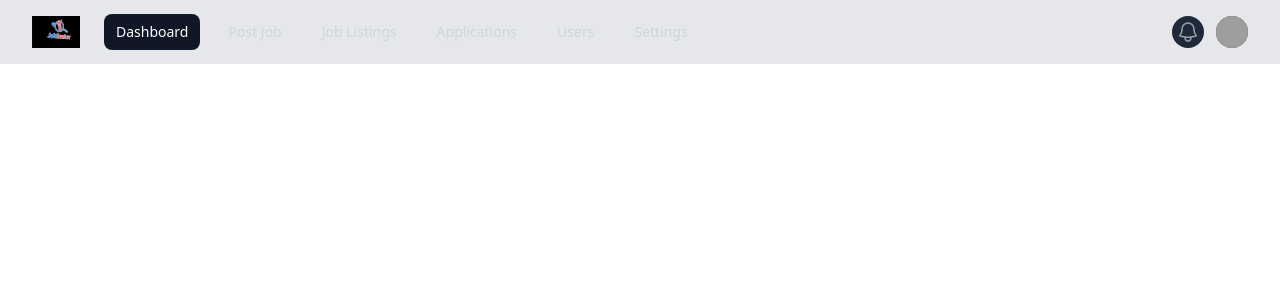
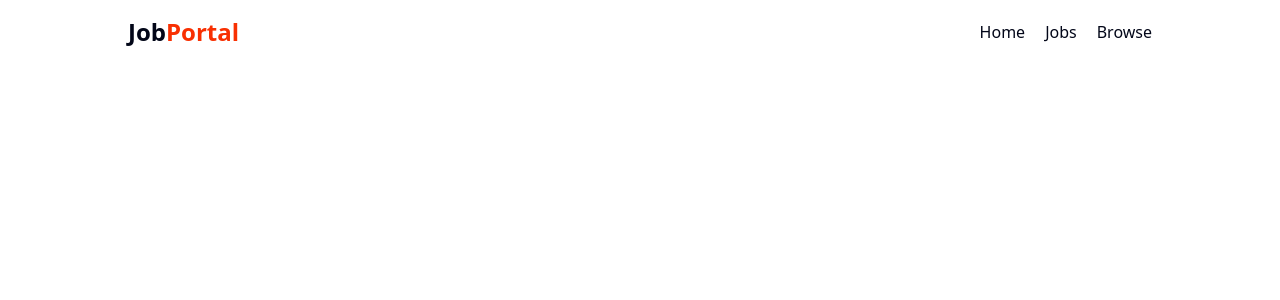
Before and after one commit to Hrishabh3829/JobPortal, a React (Vite) app in the folder frontend/: page / in a window 1280 px wide. Shown: the top 300 px of the page. Built offline with nearby package versions, Linux system fonts and the light colour scheme; grey boxes are pictures that could not be loaded.

Commit message:
working in navbar

```diff
--- a/frontend/package.json
+++ b/frontend/package.json
@@ -12,13 +12,19 @@
   "dependencies": {
     "@headlessui/react": "^2.2.4",
     "@heroicons/react": "^2.2.0",
+    "@radix-ui/react-avatar": "^1.1.10",
+    "@radix-ui/react-popover": "^1.1.14",
     "@radix-ui/react-slot": "^1.2.3",
+    "@reduxjs/toolkit": "^2.8.2",
     "@tailwindcss/vite": "^4.1.7",
+    "axios": "^1.9.0",
     "class-variance-authority": "^0.7.1",
     "clsx": "^2.1.1",
     "lucide-react": "^0.511.0",
     "react": "^19.1.0",
     "react-dom": "^19.1.0",
+    "react-redux": "^9.2.0",
+    "react-router-dom": "^7.6.0",
     "tailwind-merge": "^3.3.0",
     "tailwindcss": "^4.1.7"
   },
--- a/frontend/src/App.jsx
+++ b/frontend/src/App.jsx
@@ -1,11 +1,13 @@
 import Navbar from "./components/shared/Navbar"
+import NavbarOne from "./components/shared/NavbarOne.jsx"
+
 
 function App() {
 
   return (
     <>
-
-    <Navbar/>
+    <NavbarOne/>
+    {/* <Navbar/> */}
     </>
   )
 }
--- /dev/null
+++ b/frontend/src/components/shared/NavbarOne.jsx
@@ -0,0 +1,32 @@
+import React from 'react'
+import { Link } from 'react-router-dom'
+
+
+const NavbarOne = () => {
+    return (
+        <div className='bg-white'>
+            <div className='flex items-center justify-between mx-auto max-w-5xl h-16'>
+                <div>
+                    <h1 className='text-2xl font-bold'>
+                        Job<span className='text-[#F83002]'>Portal</span>
+                    </h1>
+                </div>
+                <div>
+                    <ul className='flex font-medium items-center gap-5'>
+                        <li>Home</li>
+                        <li>Jobs</li>
+                        <li>Browse</li>
+                    </ul>
+                </div>
+            </div>
+
+
+
+        </div>
+
+
+
+    )
+
+}
+export default NavbarOne
--- /dev/null
+++ b/frontend/src/components/ui/avatar.jsx
@@ -0,0 +1,45 @@
+import * as React from "react"
+import * as AvatarPrimitive from "@radix-ui/react-avatar"
+
+import { cn } from "@/lib/utils"
+
+function Avatar({
+  className,
+  ...props
+}) {
+  return (
+    <AvatarPrimitive.Root
+      data-slot="avatar"
+      className={cn("relative flex size-8 shrink-0 overflow-hidden rounded-full", className)}
+      {...props} />
+  );
+}
+
+function AvatarImage({
+  className,
+  ...props
+}) {
+  return (
+    <AvatarPrimitive.Image
+      data-slot="avatar-image"
+      className={cn("aspect-square size-full", className)}
+      {...props} />
+  );
+}
+
+function AvatarFallback({
+  className,
+  ...props
+}) {
+  return (
+    <AvatarPrimitive.Fallback
+      data-slot="avatar-fallback"
+      className={cn(
+        "bg-muted flex size-full items-center justify-center rounded-full",
+        className
+      )}
+      {...props} />
+  );
+}
+
+export { Avatar, AvatarImage, AvatarFallback }
--- /dev/null
+++ b/frontend/src/components/ui/popover.jsx
@@ -0,0 +1,45 @@
+import * as React from "react"
+import * as PopoverPrimitive from "@radix-ui/react-popover"
+
+import { cn } from "@/lib/utils"
+
+function Popover({
+  ...props
+}) {
+  return <PopoverPrimitive.Root data-slot="popover" {...props} />;
+}
+
+function PopoverTrigger({
+  ...props
+}) {
+  return <PopoverPrimitive.Trigger data-slot="popover-trigger" {...props} />;
+}
+
+function PopoverContent({
+  className,
+  align = "center",
+  sideOffset = 4,
+  ...props
+}) {
+  return (
+    <PopoverPrimitive.Portal>
+      <PopoverPrimitive.Content
+        data-slot="popover-content"
+        align={align}
+        sideOffset={sideOffset}
+        className={cn(
+          "bg-popover text-popover-foreground data-[state=open]:animate-in data-[state=closed]:animate-out data-[state=closed]:fade-out-0 data-[state=open]:fade-in-0 data-[state=closed]:zoom-out-95 data-[state=open]:zoom-in-95 data-[side=bottom]:slide-in-from-top-2 data-[side=left]:slide-in-from-right-2 data-[side=right]:slide-in-from-left-2 data-[side=top]:slide-in-from-bottom-2 z-50 w-72 origin-(--radix-popover-content-transform-origin) rounded-md border p-4 shadow-md outline-hidden",
+          className
+        )}
+        {...props} />
+    </PopoverPrimitive.Portal>
+  );
+}
+
+function PopoverAnchor({
+  ...props
+}) {
+  return <PopoverPrimitive.Anchor data-slot="popover-anchor" {...props} />;
+}
+
+export { Popover, PopoverTrigger, PopoverContent, PopoverAnchor }
```
Also changed, not shown: 1 other file (tests, documents, lock files or other folders).
